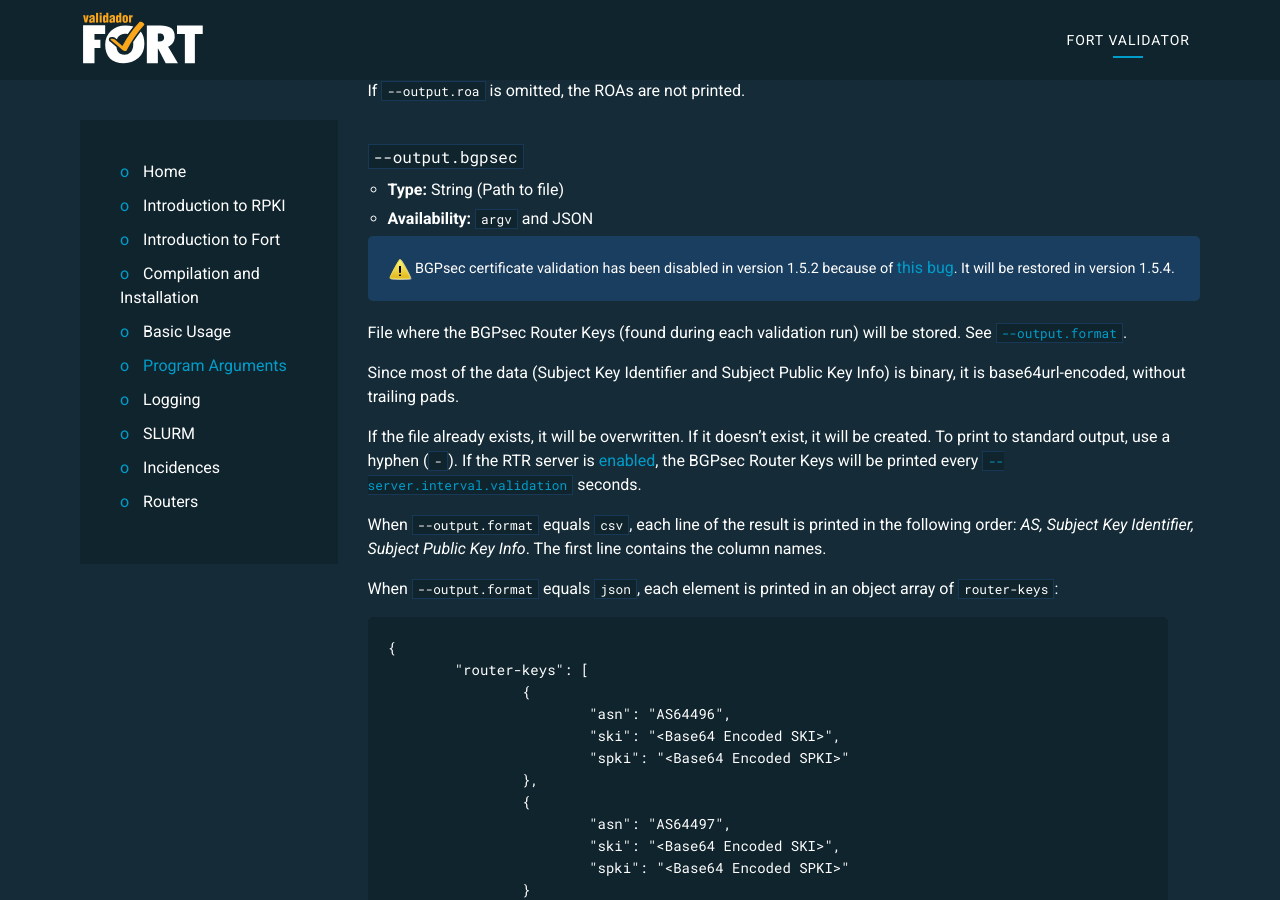
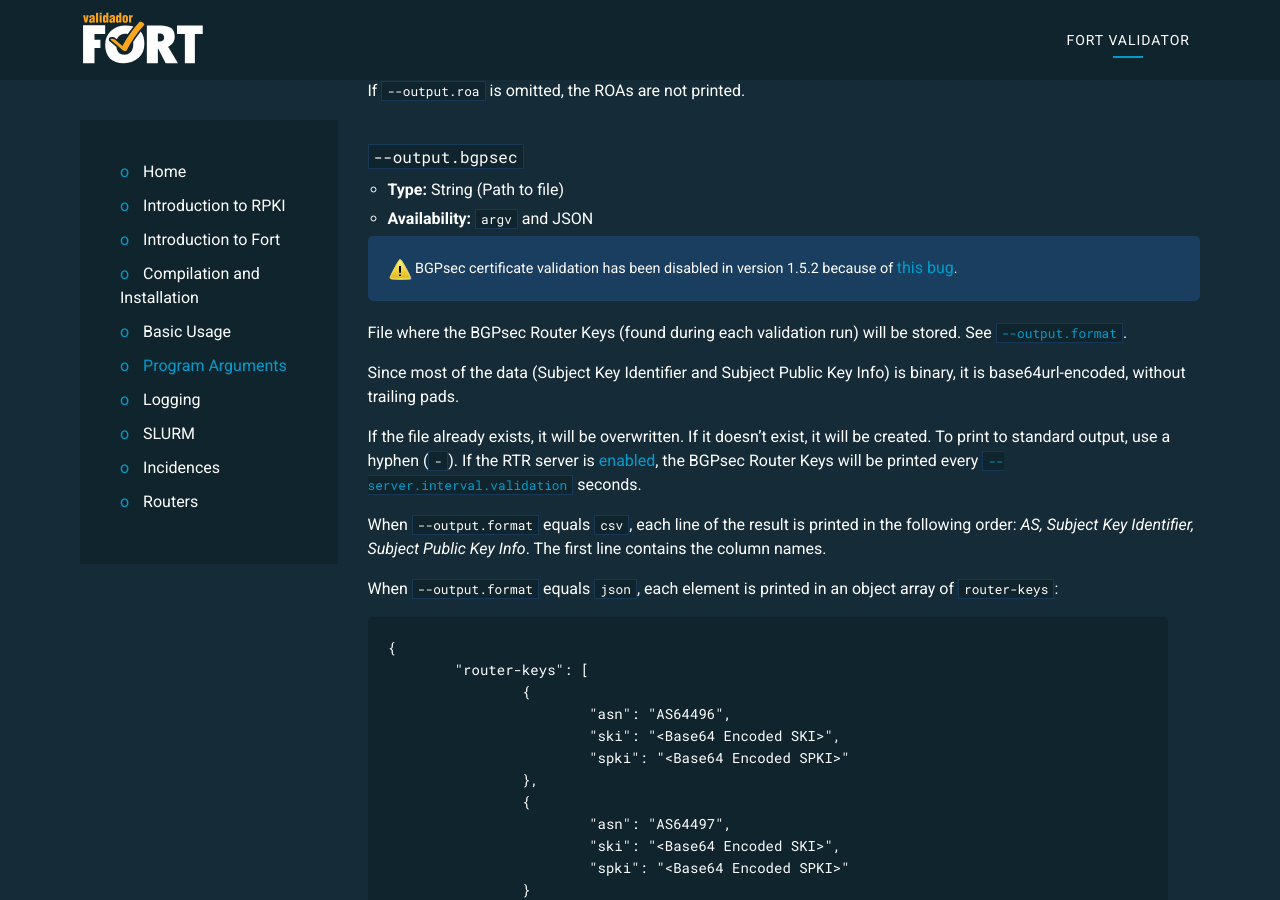
Before and after one commit to NICMx/FORT-validator, a Jekyll site: the page built from docs/usage.md, in a window 1280 px wide and 900 px high, scrolled down 19921 px. Built offline with Jekyll 4.4.1, drawn with Linux system fonts in a browser that asks for light colours; some of the changed text lies outside the part shown.

Commit message:
Bump version number already

```diff
--- a/docs/_config.yml
+++ b/docs/_config.yml
@@ -8,7 +8,7 @@ defaults:
       layout: "default"
       image: "/img/logo_validador_og.png"
 
-fort-latest-version: 1.5.4
+fort-latest-version: 1.6.0
 plugins:
   - jekyll-seo-tag
   - jekyll-sitemap
--- a/docs/usage.md
+++ b/docs/usage.md
@@ -811,7 +811,7 @@ If `--output.roa` is omitted, the ROAs are not printed.
 - **Type:** String (Path to file)
 - **Availability:** `argv` and JSON
 
-> ![Warning!](img/warn.svg) BGPsec certificate validation has been disabled in version 1.5.2 because of [this bug](https://github.com/NICMx/FORT-validator/issues/58). It will be restored in version 1.5.4.
+> ![Warning!](img/warn.svg) BGPsec certificate validation has been disabled in version 1.5.2 because of [this bug](https://github.com/NICMx/FORT-validator/issues/58).
 
 File where the BGPsec Router Keys (found during each validation run) will be stored. See [`--output.format`](#--outputformat).
 
```
Also changed, not shown: 3 other files.
